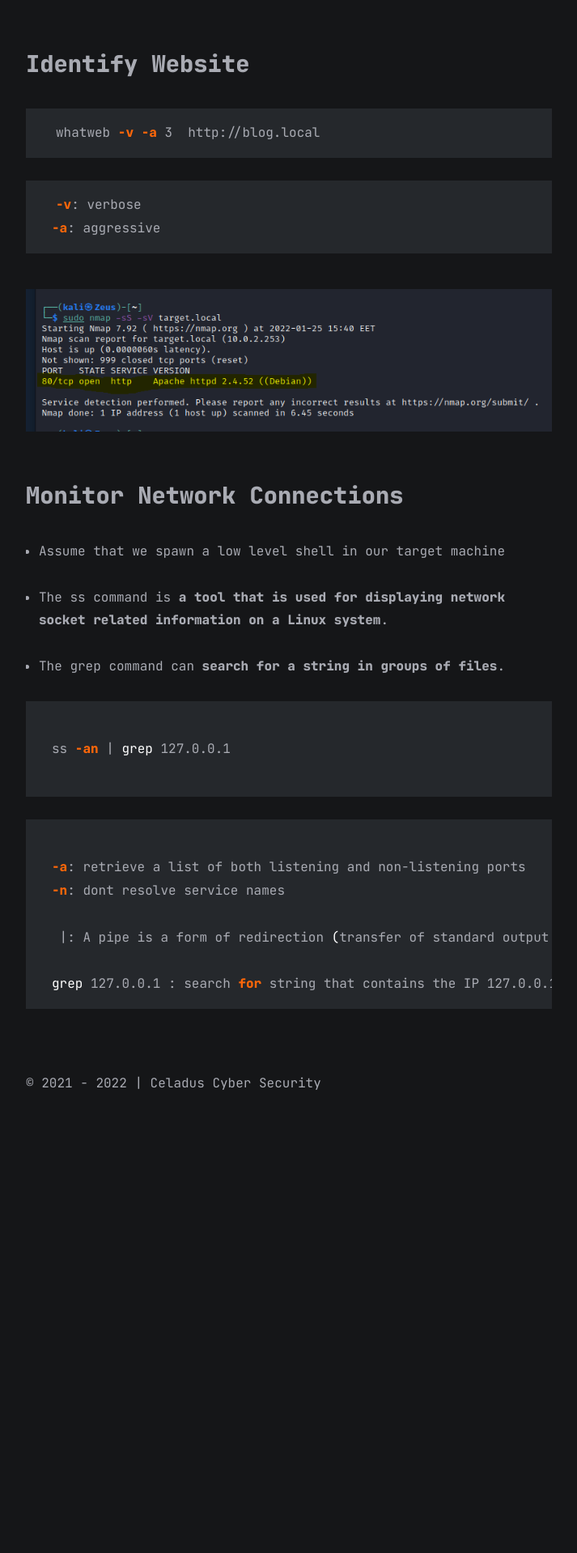
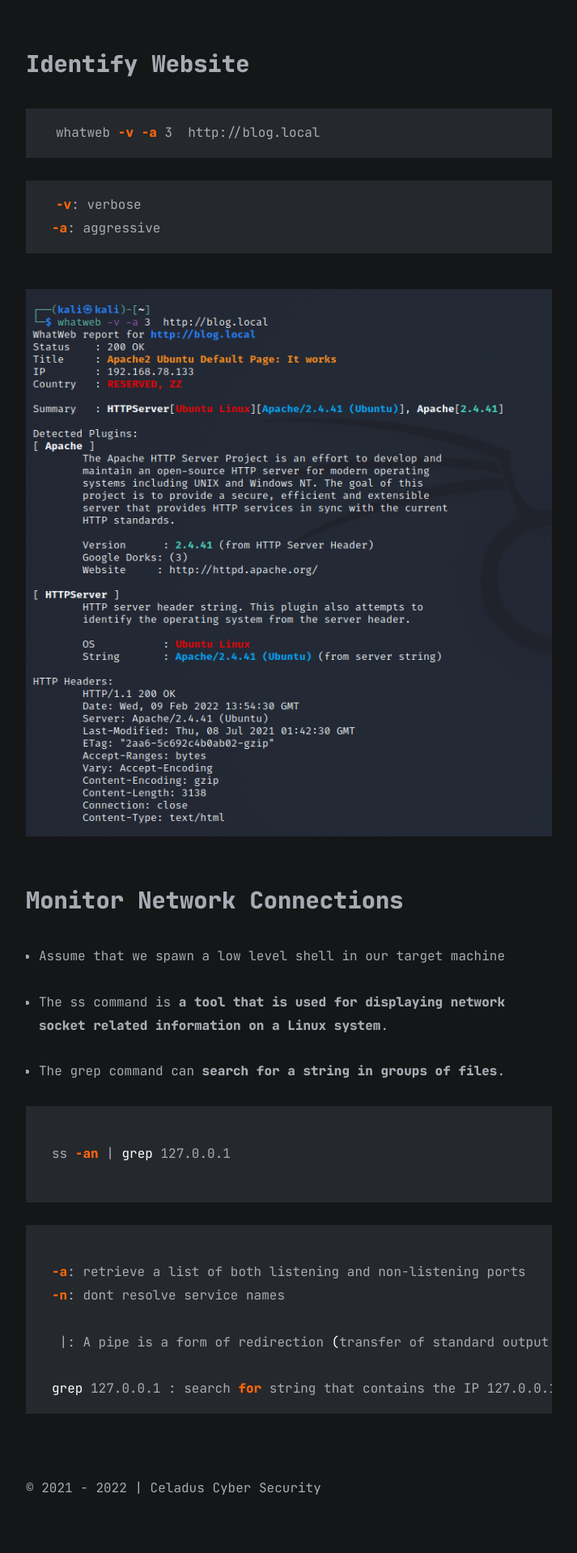
Before and after one commit to celadus-cybersecurity/celadus-cybersecurity.github.io, a Jekyll site: the page built from all_collections/_posts/2021-12-23-basic-enum.md, in a window 1280 px wide. Shown: the part 2319-4237 px from the top of the page at 81% size, without its empty margins (283-996 px from the left). Built offline with Jekyll 4.4.1, drawn with Linux system fonts in a browser that asks for light colours; before the commit the page ends 3737 px from its top, so only the background shows below that.

Commit message:
Update 2021-12-23-basic-enum.md

````diff
--- a/all_collections/_posts/2021-12-23-basic-enum.md
+++ b/all_collections/_posts/2021-12-23-basic-enum.md
@@ -75,7 +75,7 @@ whatweb -v -a 3  http://blog.local
 -a: aggressive
 ```
 
-![image](/assets/img/basic1/1.png)
+![image](/assets/img/basic1/2.png)
 
 
 ## Monitor Network Connections
````
